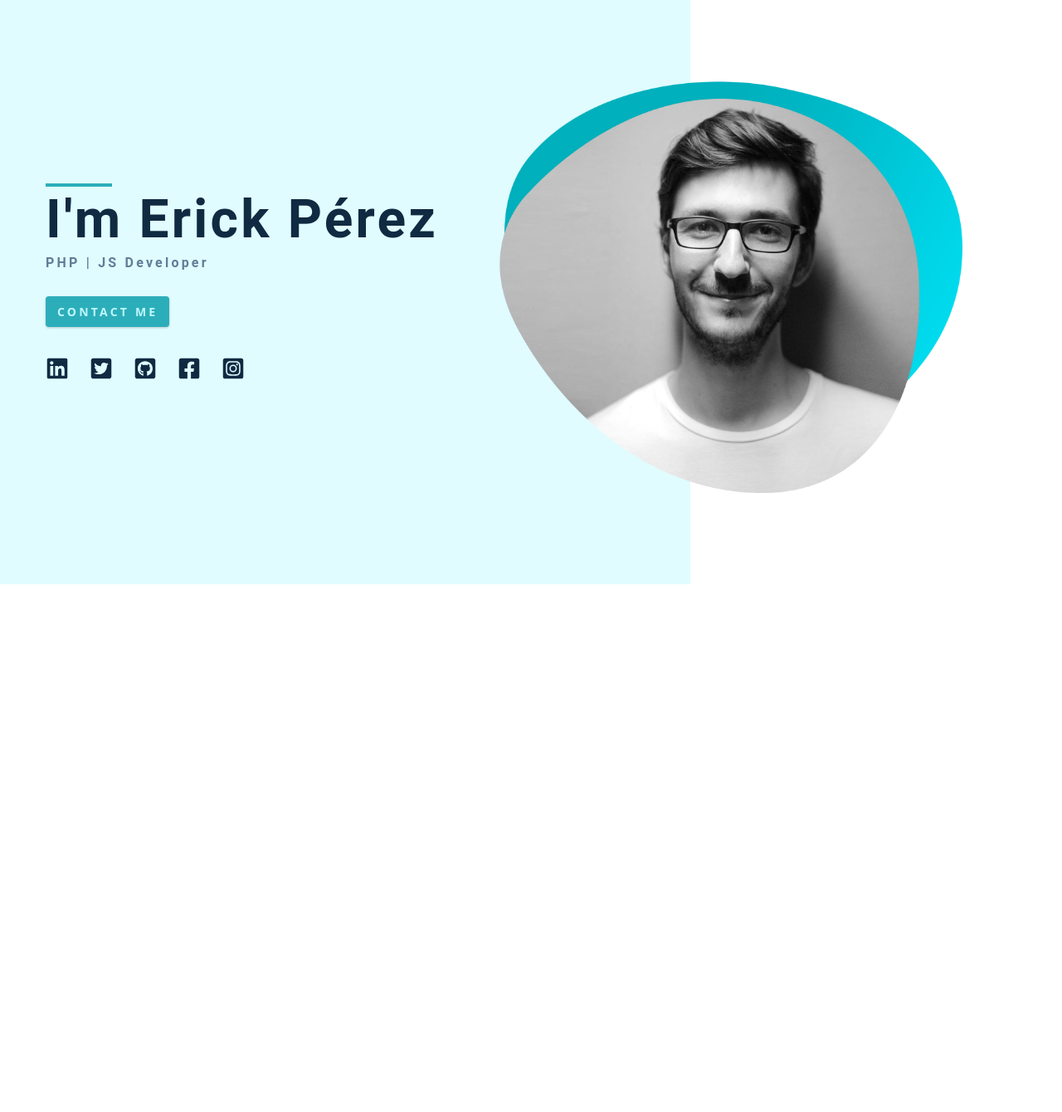
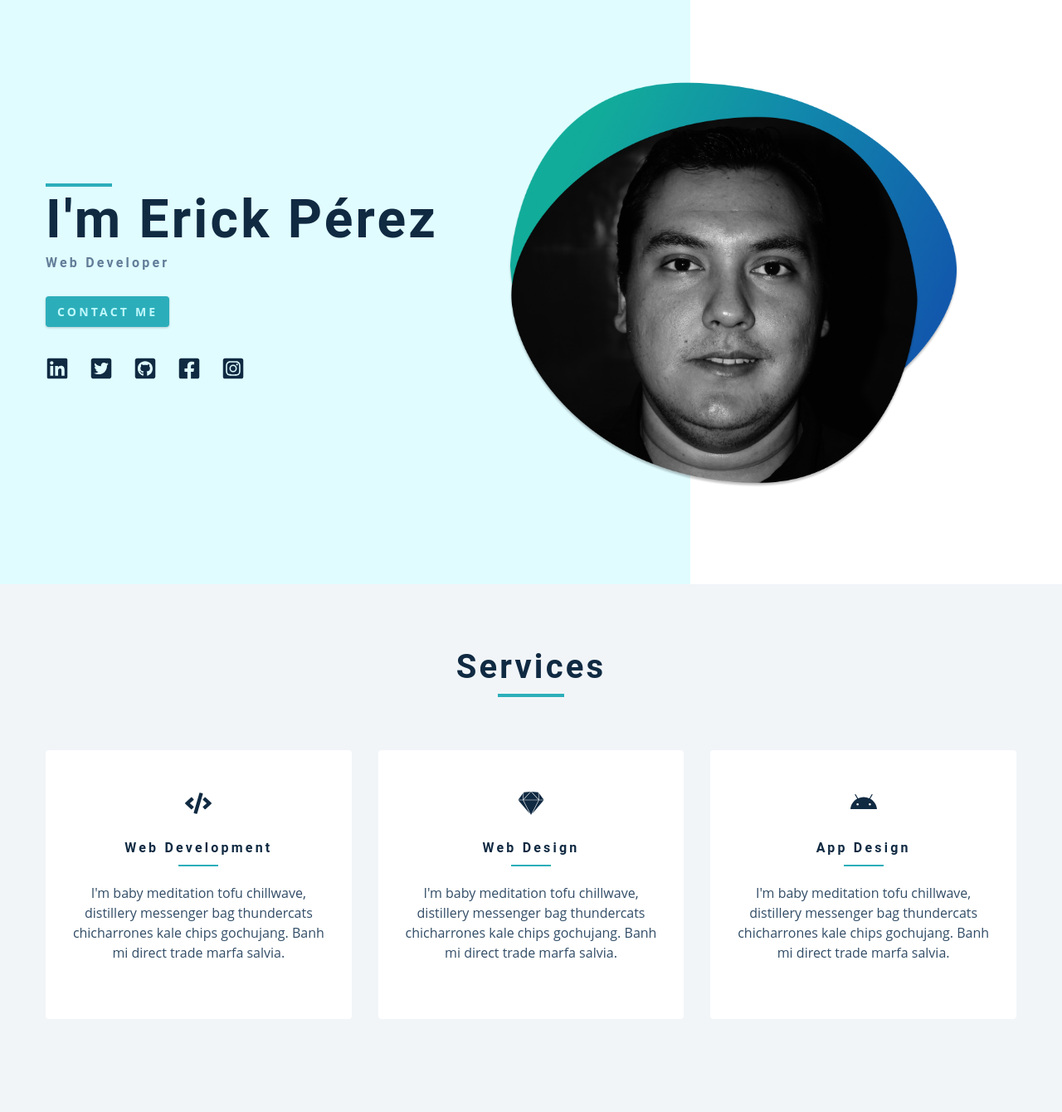
Before and after one commit to erickleaopm/erickperez.me, a Gatsby site: page / in a window 1280 px wide. Shown: the part 96-1436 px from the top of the page at 83% size. Before the commit the page ends 800 px from the top, so only its background shows below. Built offline with nearby package versions, Linux system fonts and the light colour scheme; Gatsby itself is replaced by a stand-in of ours.

Commit message:
feat: Services and title component added, also I created an avatar image for the site

```diff
--- a/src/components/Hero.js
+++ b/src/components/Hero.js
@@ -5,7 +5,7 @@
 import SocialLinks from "../constants/socialLinks"
 const query = graphql`
   {
-    file(relativePath: { eq: "hero-img.png" }) {
+    file(relativePath: { eq: "avatar.png" }) {
       childImageSharp {
         fluid {
           ...GatsbyImageSharpFluid
@@ -28,7 +28,7 @@
           <div>
             <div className="underline"></div>
             <h1>i'm erick pérez</h1>
-            <h4>PHP | JS Developer</h4>
+            <h4>Web Developer</h4>
             <Link to="/contact" className="btn">
               contact me
             </Link>
--- a/src/components/Services.js
+++ b/src/components/Services.js
@@ -2,7 +2,24 @@
 import Title from "./Title"
 import services from "../constants/services"
 const Services = () => {
-  return <h2>services component</h2>
+  return (
+    <section className="section bg-grey">
+      <Title title="services" />
+      <div className="section-center services-center">
+        {services.map(service => {
+          const { id, icon, title, text: description } = service
+          return (
+            <article key={id} className="service">
+              {icon}
+              <h4>{title}</h4>
+              <div className="underline"></div>
+              <p>{description}</p>
+            </article>
+          )
+        })}
+      </div>
+    </section>
+  )
 }
 
 export default Services
--- a/src/components/Title.js
+++ b/src/components/Title.js
@@ -1,7 +1,12 @@
 import React from "react"
 
-const Title = () => {
-  return <h2>title component</h2>
+const Title = ({ title }) => {
+  return (
+    <div className="section-title">
+      <h2>{title || "default title"}</h2>
+      <div className="underline"></div>
+    </div>
+  )
 }
 
 export default Title
--- a/src/pages/index.js
+++ b/src/pages/index.js
@@ -10,6 +10,7 @@
   return (
     <Layout>
       <Hero />
+      <Services />
     </Layout>
   )
 }
```
Also changed, not shown: src/assets/avatar.png (added).
